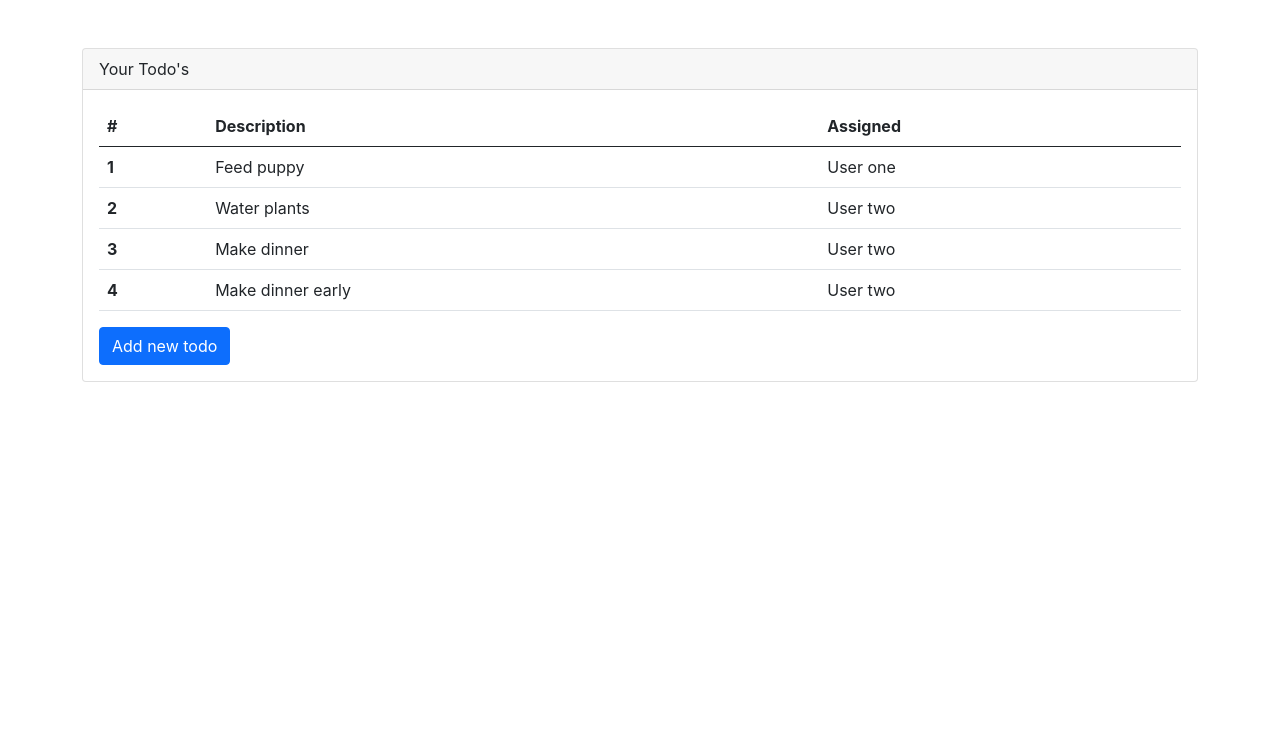
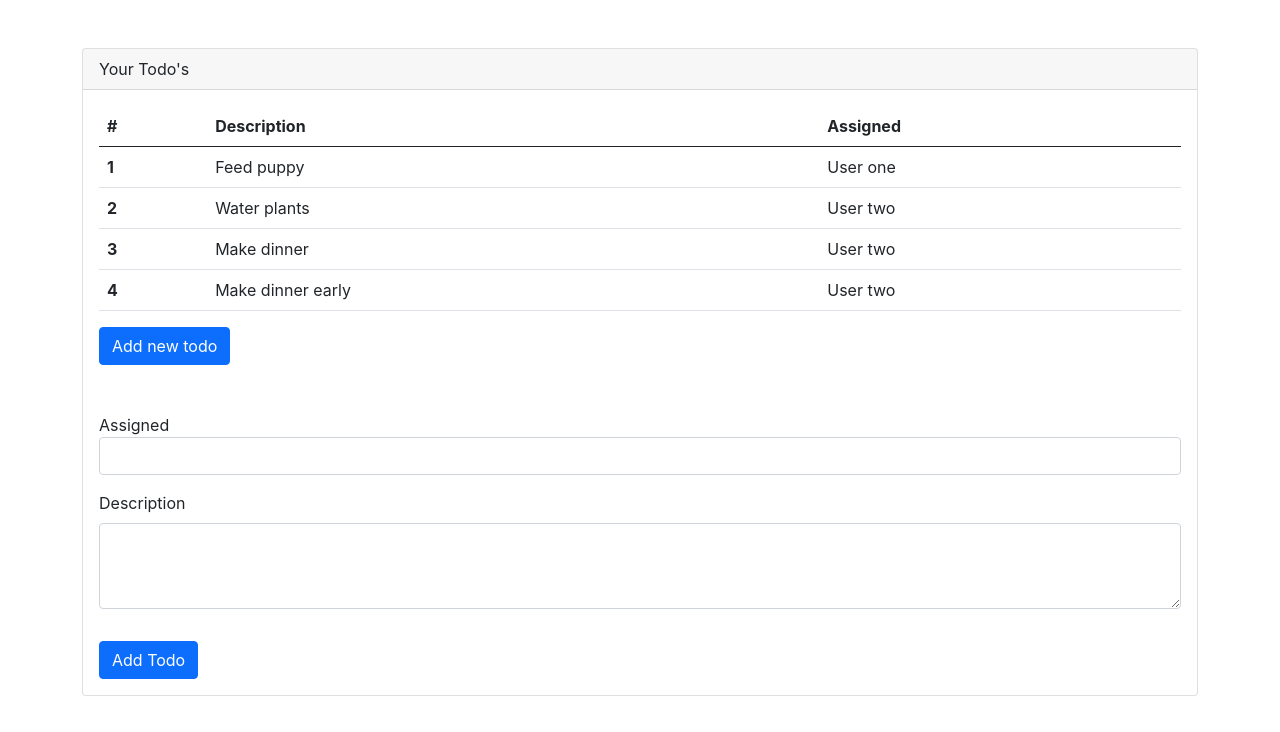
Before and after one commit to hamidie00235/RealTime-Library-React-Frontend, a React (Create React App) app: page / in a window 1280 px wide. Shown: the top 732 px of the page. Built offline with nearby package versions, Linux system fonts and the light colour scheme.

Commit message:
Creating React Form Inputs

```diff
--- a/src/App.js
+++ b/src/App.js
@@ -1,6 +1,7 @@
 
 import  React,{useState} from 'react';
 import './App.css';
+import NewTodoForm from './components/NewTodoForm';
 
 import TodoTable from './components/TodoTable';
 
@@ -31,7 +32,7 @@
       <div className='card-body'>
   <TodoTable todos={todos}/>
   <button className='btn btn-primary' onClick={addTodo}>Add new todo</button>
-
+    <NewTodoForm/>
    </div>
    </div>
     </div>
--- /dev/null
+++ b/src/components/NewTodoForm.js
@@ -0,0 +1,23 @@
+import React from 'react';
+
+function NewTodoForm(){
+    return (
+
+        <div className='mt-5'>
+            <form>
+               <div className='mb-3'>
+                <lab className='form-label'>Assigned</lab>
+                <input type="text" className='form-control' required></input>
+                </div>
+                <div className='mb-3'>
+                    <label className='form-label'>Description</label>
+                    <textarea type='text' className='form-control' rows={3} required></textarea>
+
+                </div>
+                <button type='button' className='btn btn-primary mt-3'>Add Todo</button>
+               </form>
+
+        </div>
+    )
+}
+export default NewTodoForm
```
